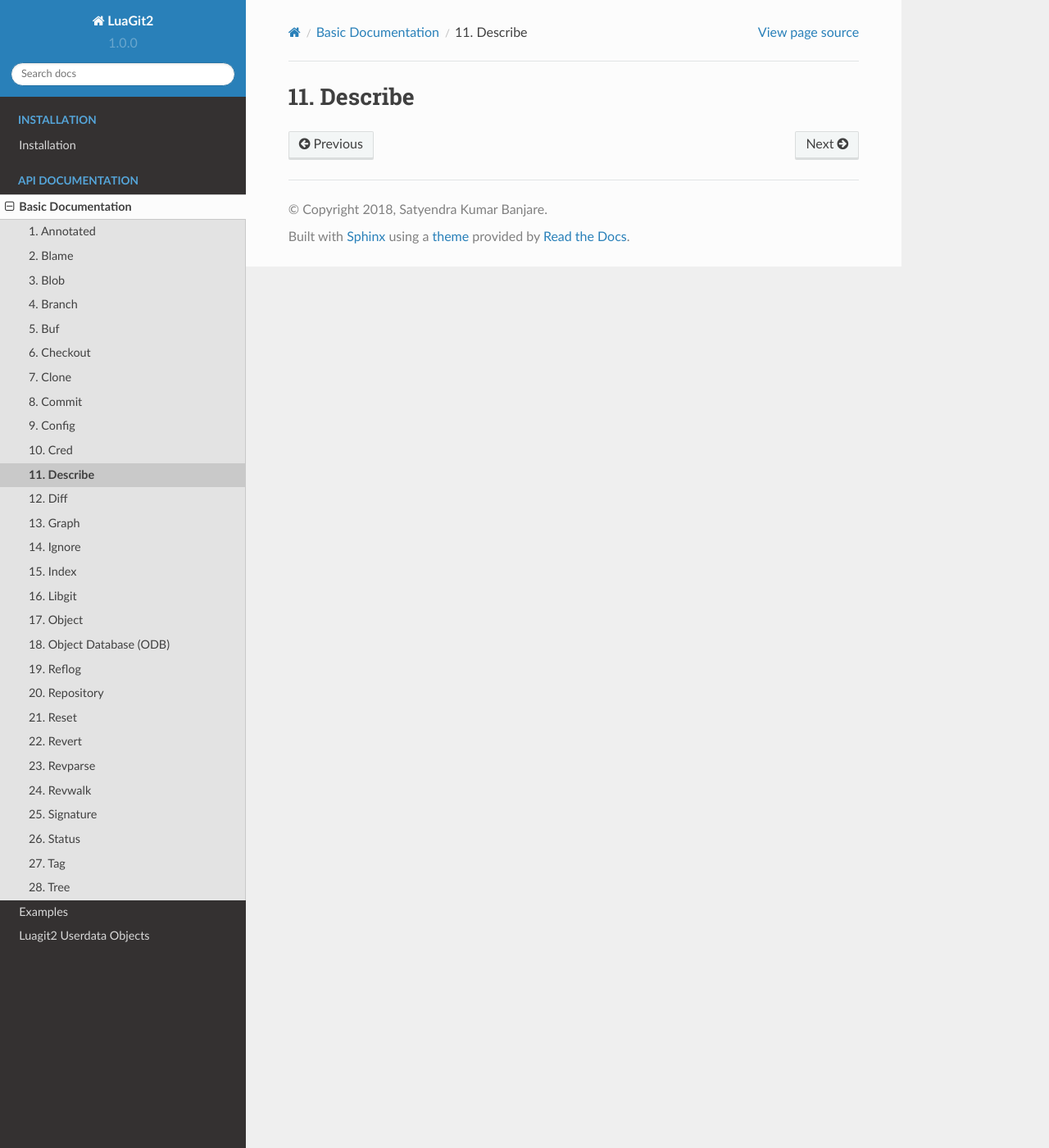
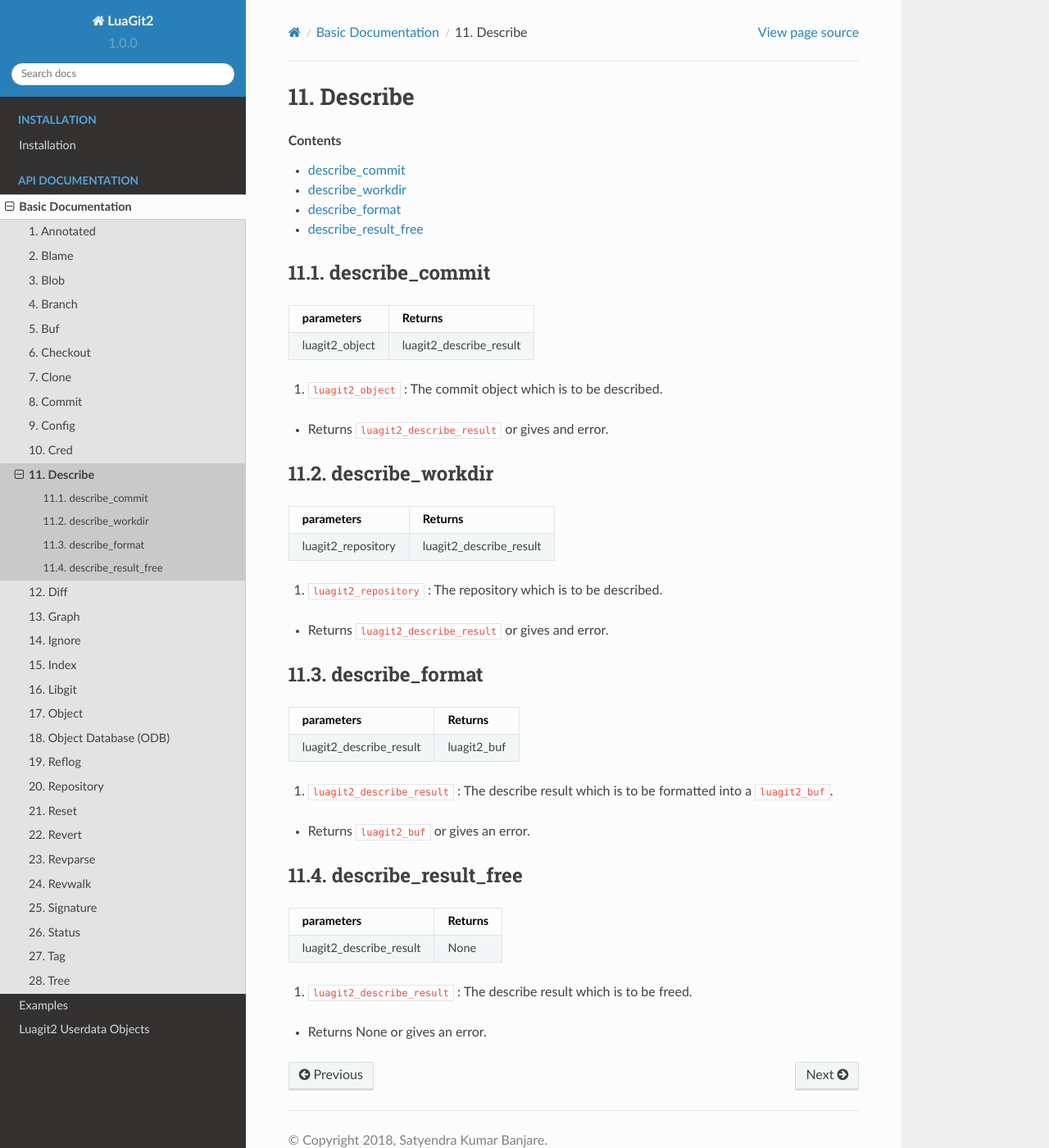
Before and after one commit to SatyendraBanjare/luagit2, a Sphinx documentation site: the page built from docs/source/basic/describe.rst, in a window 1280 px wide and 1400 px high. Shown: the whole window at 82% size. Built offline with Sphinx 7.4.7 and the Read the Docs theme 2.0.0, drawn with Linux system fonts in a browser that asks for light colours; pages that are not in the unit, such as notebooks, are missing from menus.

Commit message:
docs(describe): added docs

```diff
--- a/docs/source/basic/describe.rst
+++ b/docs/source/basic/describe.rst
@@ -1,2 +1,57 @@
 Describe
 ========
+
+.. contents:: Contents
+   :local:
+
+describe_commit
+-------------------------------
+
++---------------------------+---------------------------------+
+| parameters                | Returns                         |
++===========================+=================================+
+| luagit2_object            | luagit2_describe_result         |
++---------------------------+---------------------------------+
+
+1. ``luagit2_object`` : The commit object which is to be described.
+
+* Returns ``luagit2_describe_result`` or gives and error.
+
+describe_workdir
+-------------------------------
+
++---------------------------+---------------------------------+
+| parameters                | Returns                         |
++===========================+=================================+
+| luagit2_repository        | luagit2_describe_result         |
++---------------------------+---------------------------------+
+
+1. ``luagit2_repository`` : The repository which is to be described.
+
+* Returns ``luagit2_describe_result`` or gives and error.
+
+describe_format
+-------------------------------
+
++---------------------------+---------------------------------+
+| parameters                | Returns                         |
++===========================+=================================+
+| luagit2_describe_result   | luagit2_buf                     |
++---------------------------+---------------------------------+
+
+1. ``luagit2_describe_result`` : The describe result which is to be formatted into a ``luagit2_buf``.
+
+* Returns ``luagit2_buf`` or gives an error.
+
+describe_result_free
+-------------------------------
+
++---------------------------+---------------------------------+
+| parameters                | Returns                         |
++===========================+=================================+
+| luagit2_describe_result   | None                            |
++---------------------------+---------------------------------+
+
+1. ``luagit2_describe_result`` : The describe result which is to be freed.
+
+* Returns None or gives an error.
```
